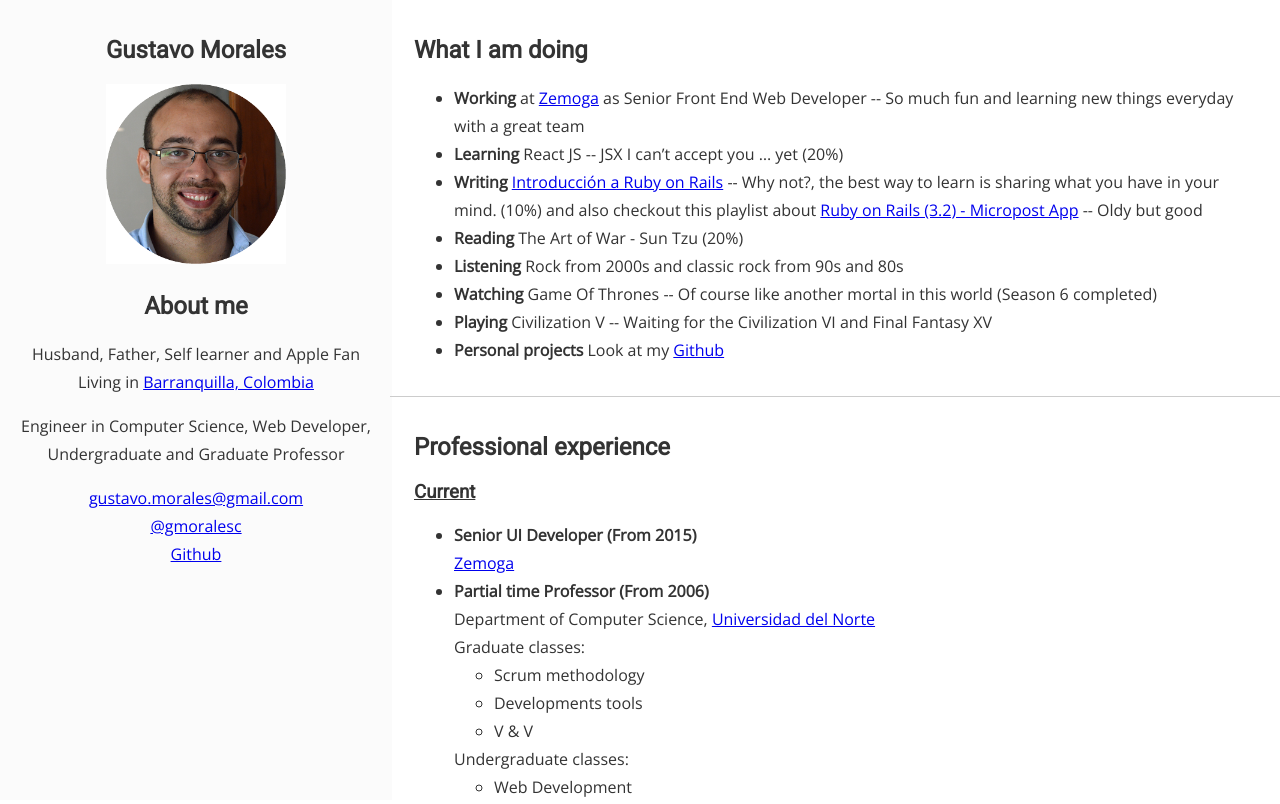
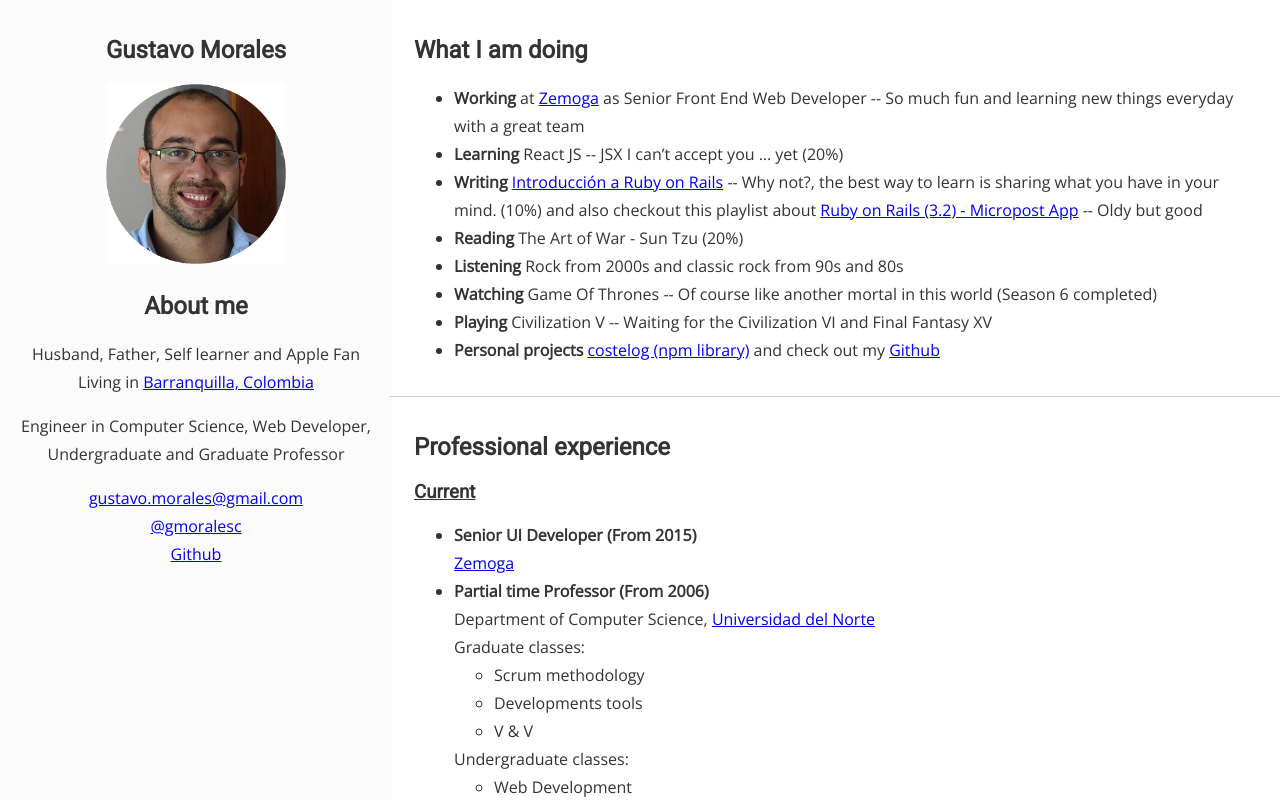
Before and after one commit to arcanfear/https-github.com-gmoralesc-gmoralesc.github.io, a website built with webpack: page index.html in a window 1280 px wide. Shown: the top 804 px of the page. Built offline with nearby package versions, Linux system fonts and the light colour scheme.

Commit message:
Update personal projects

```diff
--- a/index.html
+++ b/index.html
@@ -43,7 +43,7 @@
         </li>
         <li><strong>Playing</strong> Civilization V -- Waiting for the Civilization VI and Final Fantasy XV
         </li>
-        <li><strong>Personal projects</strong> Look at my <a href="http://github.com/gmoralesc" target="_blank">Github</a>
+        <li><strong>Personal projects</strong> <a href="https://www.npmjs.com/package/costelog" target="_blank">costelog (npm library)</a> and check out my <a href="http://github.com/gmoralesc" target="_blank">Github</a>
         </li>
       </ul>
     </section>
```
